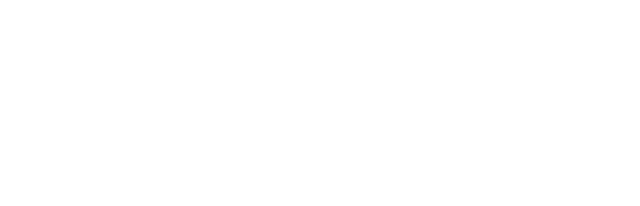
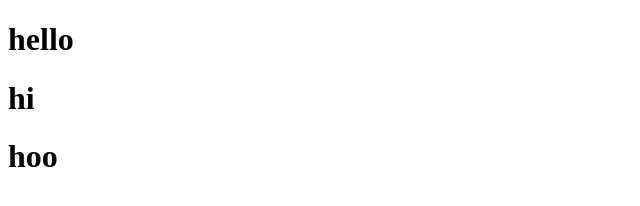
Before and after one commit to jnnoor/my-first-repo, a plain HTML site: page index.html in a window 1280 px wide. Shown: the whole page, without its empty margins (0-640 px from the left). Drawn offline with Linux system fonts and the light colour scheme.

Commit message:
body added

```diff
--- a/index.html
+++ b/index.html
@@ -5,8 +5,11 @@
     <meta http-equiv="X-UA-Compatible" content="IE=edge">
     <meta name="viewport" content="width=device-width, initial-scale=1.0">
     <title>My first github repo</title>
+
 </head>
 <body>
-
+    <h1>hello</h1>
+    <h1>hi</h1>
+    <h1>hoo</h1>
 </body>
 </html>
```
